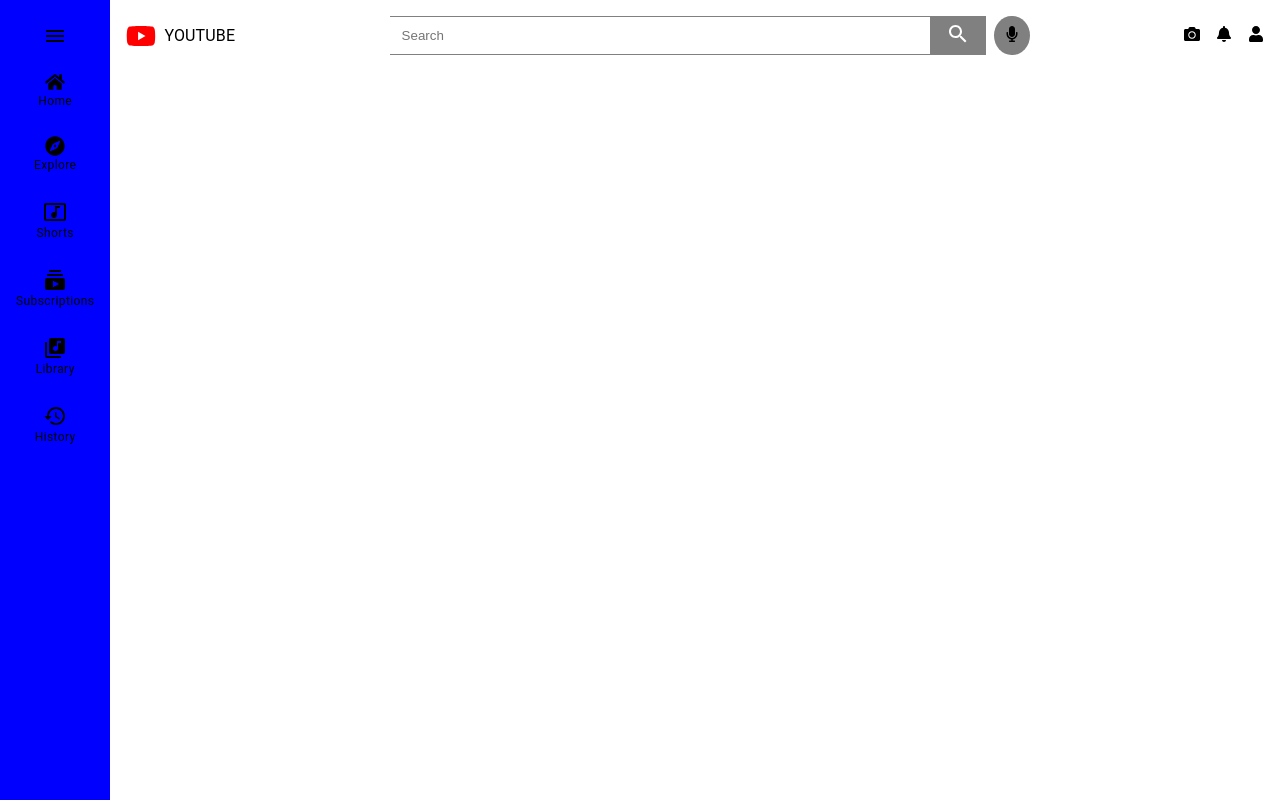
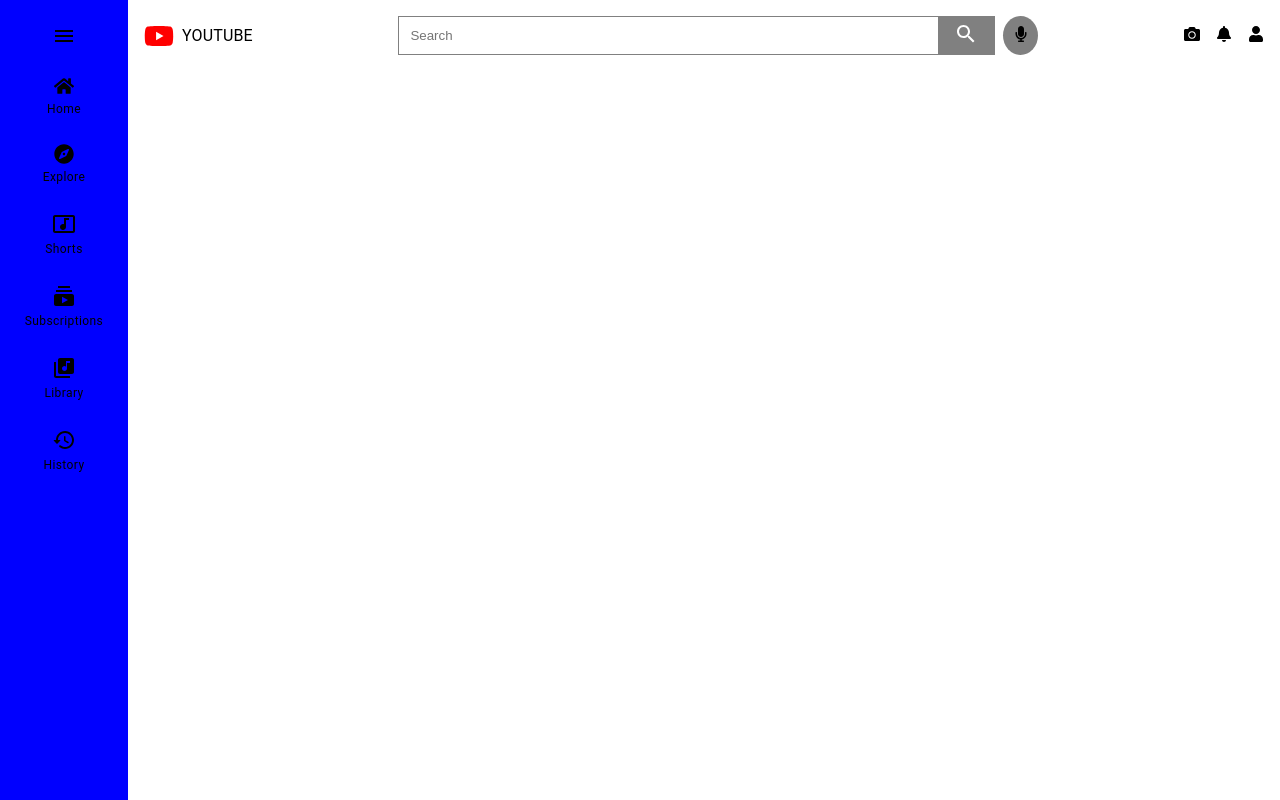
Before and after one commit to steveghana/YoutubeClone, a React (Create React App) app in the folder Client/: page / in a window 1280 px wide. Built offline with nearby package versions, Linux system fonts and the light colour scheme.

Commit message:
sidebar update

```diff
--- a/Client/src/components/Sidebar.tsx
+++ b/Client/src/components/Sidebar.tsx
@@ -18,13 +18,37 @@ const sidebarData = [
 ];
 
 const Sidebar = () => {
+  // const [toggleSidebar, setTogglesidebar] = React.useState(false);
+  let toggleSidebar = false;
+  const toggleRef = React.useRef(null);
+  const sidebarItemRef = React.useRef(null);
+  const expandSideBar = () => {
+    toggleSidebar = !toggleSidebar;
+    //@ts-ignore
+    let toggleSidebarClass = toggleRef?.current?.classList;
+    //@ts-ignore
+    let toggleSidebarItemClass = sidebarItemRef?.current?.querySelector(
+      ".sidebar_container_item"
+    );
+    if (toggleSidebar) {
+      toggleSidebarClass.add("toggle");
+      toggleSidebarItemClass.add("itemRow");
+    } else {
+      toggleSidebarClass.remove("toggle");
+      toggleSidebarItemClass.remove("itemRow");
+    }
+  };
   return (
-    <Grid className="sidebar_container">
-      <div className="sidebar_hameburger-Toggle">
+    <Grid ref={toggleRef} className="sidebar_container">
+      <div onClick={expandSideBar} className="sidebar_hameburger-Toggle">
         <Menu />
       </div>
       {sidebarData.map(({ icon, text }, itemidx) => (
-        <div key={itemidx}>
+        <div
+          className="sidebar_container_item"
+          //@ts-ignore
+          key={itemidx}
+        >
           <div>{icon}</div>
           <Typography variant="caption">{text}</Typography>
         </div>
--- a/Client/src/styles/_Layout.scss
+++ b/Client/src/styles/_Layout.scss
@@ -1,8 +1,10 @@
 .layout {
   &_container {
     display: flex;
+    justify-content: right;
   }
   &_main {
-    width: 100%;
+    min-width: 90vw;
+    margin-bottom: auto;
   }
 }
--- a/Client/src/styles/_sidebar.scss
+++ b/Client/src/styles/_sidebar.scss
@@ -2,15 +2,26 @@
   &_container {
     padding: 1.5rem 1rem;
     display: flex;
+    width: 10vw;
+    position: relative;
     flex-direction: column;
     gap: 1.5rem;
     align-items: center;
     height: 100vh;
     background: blue;
-    div {
+    &_item {
       display: flex;
       flex-direction: column;
       align-items: center;
     }
   }
 }
+.toggle {
+  min-width: 20vw;
+  position: absolute;
+  left: 0%;
+}
+.itemRow {
+  flex-direction: row !important;
+  gap: 1rem;
+}
```
